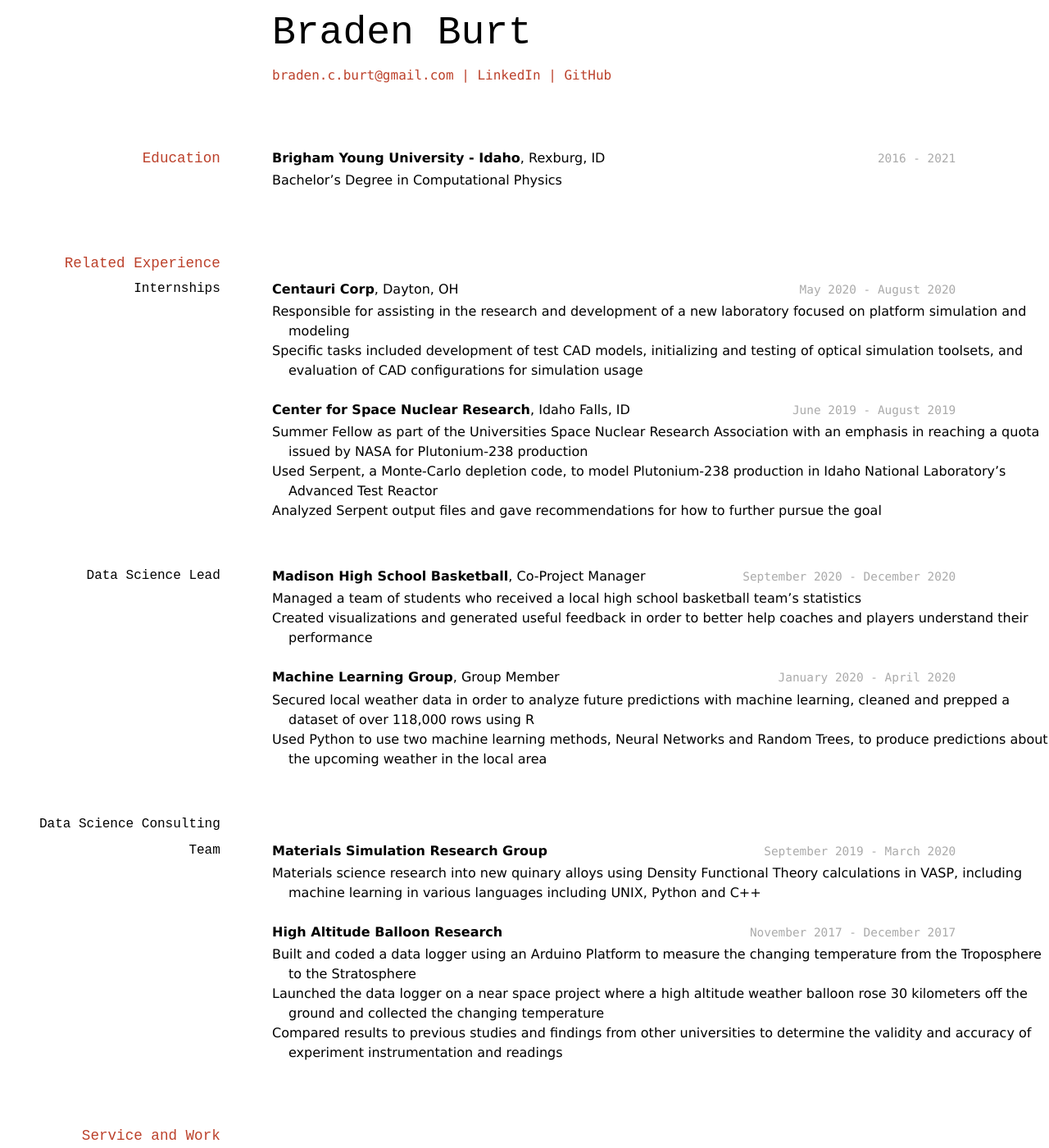
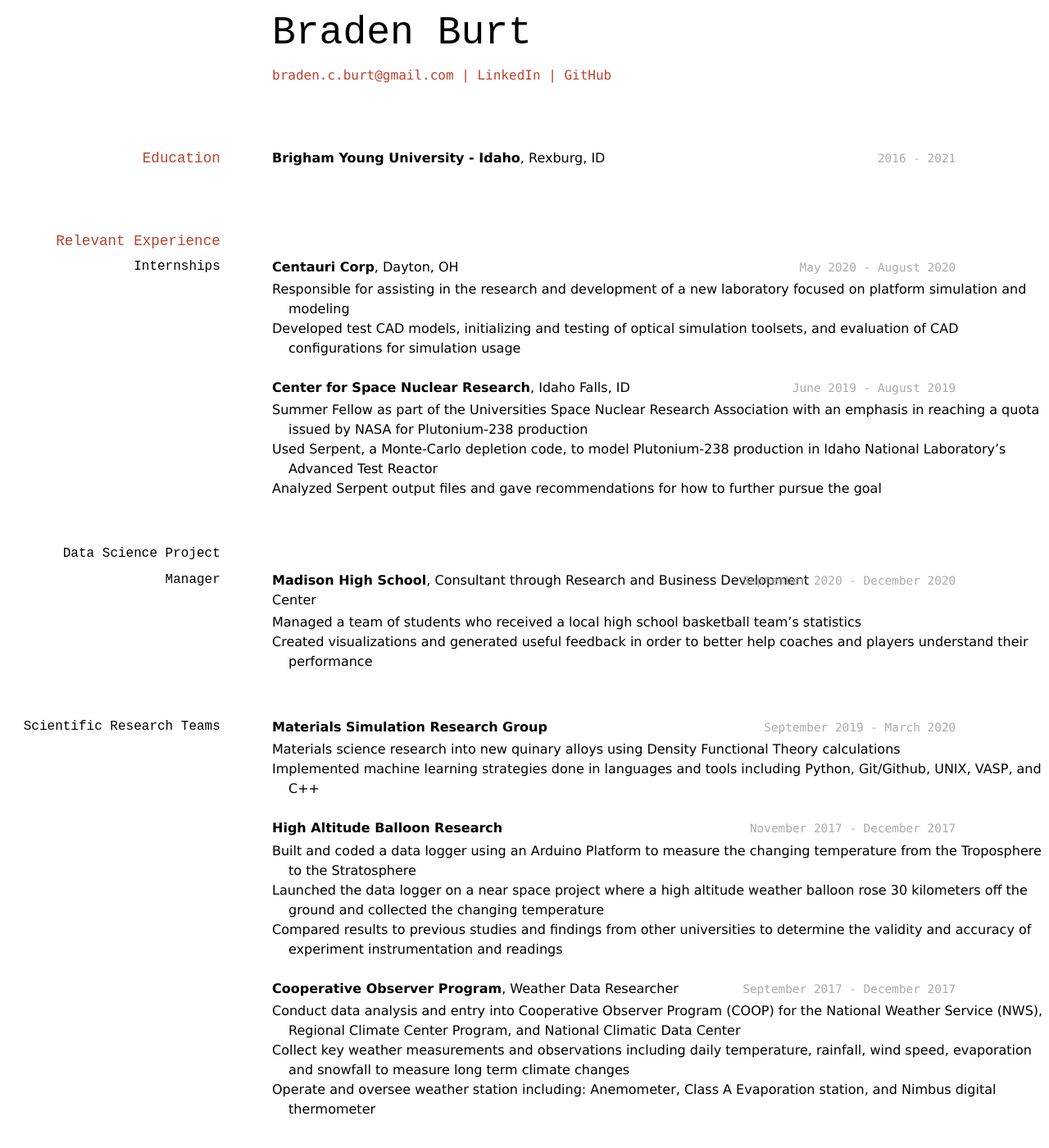
Before and after one commit to bradenburt/bburt_resume, a Jekyll site: the page built from docs/index.md, in a window 1280 px wide and 1400 px high. Shown: the whole window at 82% size. Built offline with Jekyll 4.4.1, drawn with Linux system fonts in a browser that asks for light colours; some of the changed text lies outside the part shown.

Commit message:
Wording changes for past experiences, cleaned up md code and formats

```diff
--- a/docs/index.md
+++ b/docs/index.md
@@ -2,6 +2,9 @@
 layout: cv
 title: Braden Burt's Resume
 ---
+
+<!-- For some help on the wording see [this repository](https://github.com/BYUIDSS/resume_guide) -->
+
 # Braden Burt
 <!-- The second prophet of The Church of Jesus Christ of Latter-day Saints. -->
 
@@ -19,27 +22,16 @@ title: Braden Burt's Resume
 `2016 - 2021`
 __Brigham Young University - Idaho__, Rexburg, ID
 
-- Bachelor's Degree in Computational Physics
 
-<!-- `Expected 2029` -->
-<!-- __Brigham Young University - Idaho__, Rexburg, ID -->
-
-<!-- - 4.0 Major GPA -->
-
-
-## Related Experience
+## Relevant Experience
 
 ### Internships
 
 `May 2020 - August 2020`
 __Centauri Corp__, Dayton, OH
 
-<!-- - Worked on novel methods for soil sampling to reduce laboratory measurements -->
-<!-- - Used R and Visual Sample Plan to establish new sampling algorithms -->
-<!-- - Published a journal article in Environmental Quality. -->
-
 - Responsible for assisting in the research and development of a new laboratory focused on platform simulation and modeling
-- Specific tasks included development of test CAD models, initializing and testing of optical simulation toolsets, and evaluation of CAD configurations for simulation usage
+- Developed test CAD models, initializing and testing of optical simulation toolsets, and evaluation of CAD configurations for simulation usage
 
 `June 2019 - August 2019`
 __Center for Space Nuclear Research__, Idaho Falls, ID
@@ -49,29 +41,22 @@ __Center for Space Nuclear Research__, Idaho Falls, ID
 - Analyzed Serpent output files and gave recommendations for how to further pursue the goal
 
 
-<!-- I'm thinking I should change the names of these but I'm not quite sure how to change them -->
-### Data Science Lead
+### Data Science Project Manager
 
 `September 2020 - December 2020`
-__Madison High School Basketball__, Co-Project Manager
+__Madison High School__, Consultant through Research and Business Development Center
 
 - Managed a team of students who received a local high school basketball team’s statistics
 - Created visualizations and generated useful feedback in order to better help coaches and players understand their performance
 
 
-`January 2020 - April 2020`
-__Machine Learning Group__, Group Member
-
-- Secured local weather data in order to analyze future predictions with machine learning, cleaned and prepped a dataset of over 118,000 rows using R
-- Used Python to use two machine learning methods, Neural Networks and Random Trees, to produce predictions about the upcoming weather in the local area
-
-<!-- Again, have to change the section header -->
-### Data Science Consulting Team
+### Scientific Research Teams
 
 `September 2019 - March 2020`
 __Materials Simulation Research Group__
 
-- Materials science research into new quinary alloys using Density Functional Theory calculations in VASP, including machine learning in various languages including UNIX, Python and C++
+- Materials science research into new quinary alloys using Density Functional Theory calculations
+- Implemented machine learning strategies done in languages and tools including Python, Git/Github, UNIX, VASP, and C++
 
 
 `November 2017 - December 2017`
@@ -82,13 +67,6 @@ __High Altitude Balloon Research__
 - Compared results to previous studies and findings from other universities to determine the validity and accuracy of experiment instrumentation and readings
 
 
-
-## Service and Work History
-
-`2018 - 2019`
-__Physics Tutoring Lab Coordinator__, BYU-I
-
-
  `September 2017 - December 2017`
  __Cooperative Observer Program__, Weather Data Researcher
 
```
Also changed, not shown: other parts of docs/index.md (+5 -2 lines).
